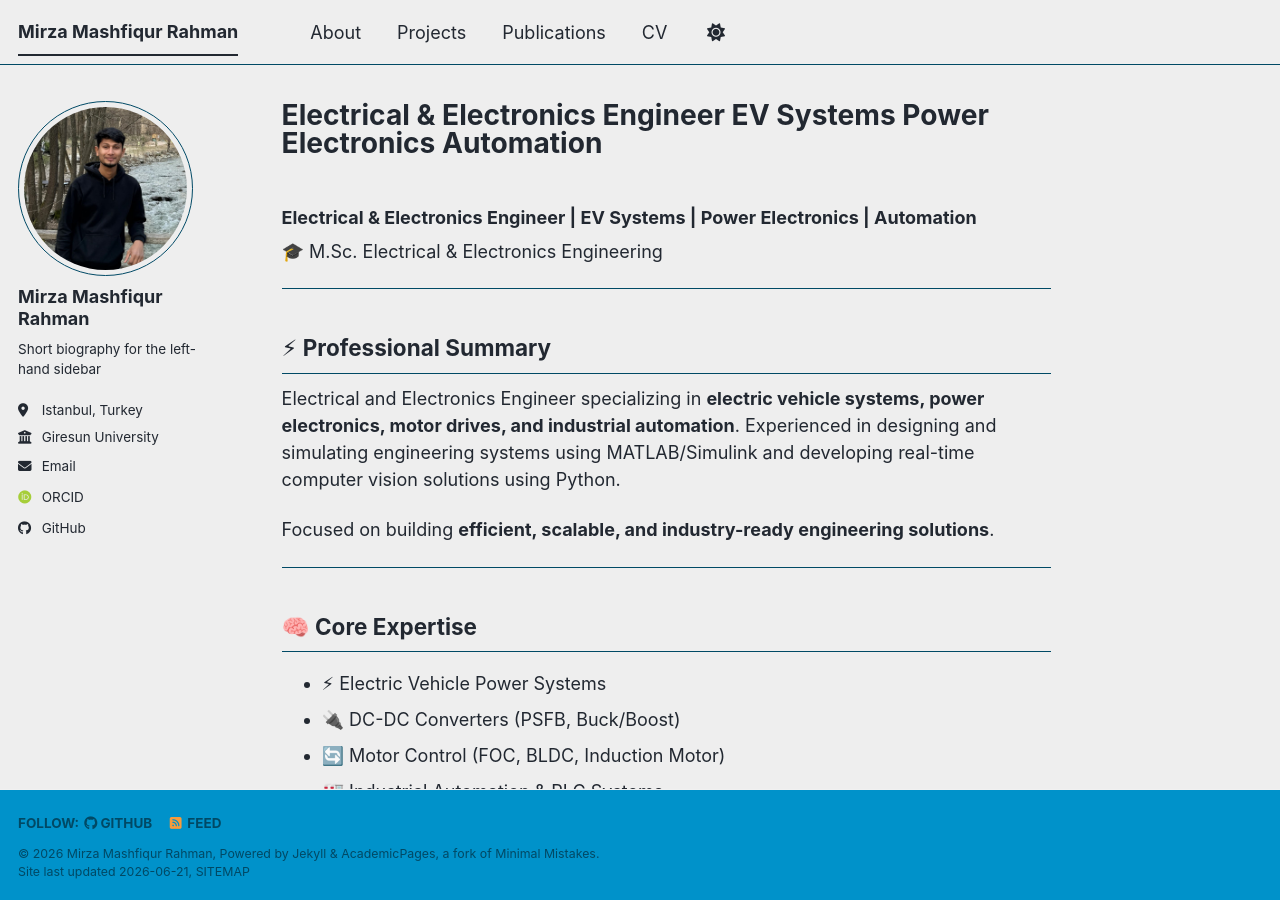
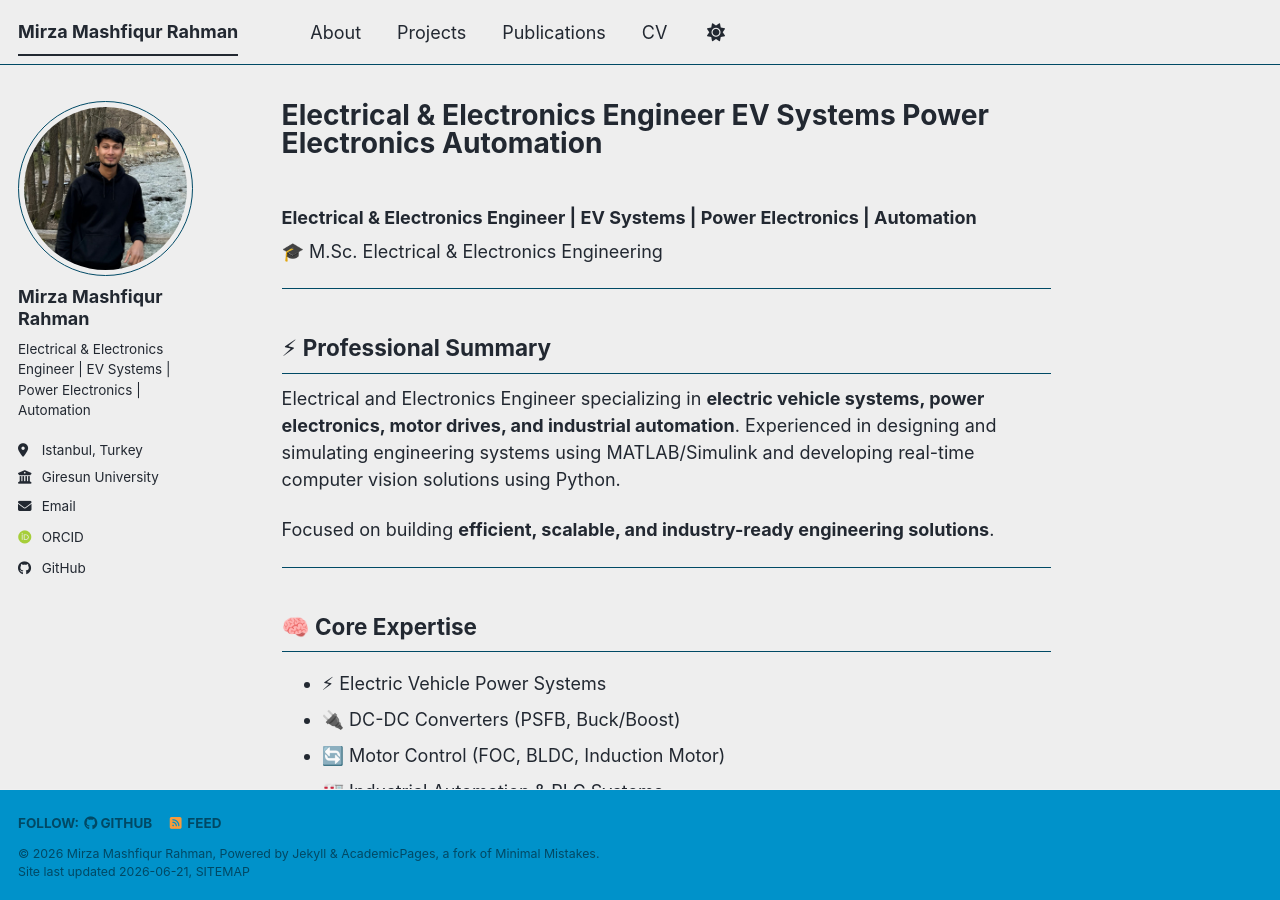
Before and after one commit to mashfique19/mashfique19.github.io, a Jekyll site: the page built from _pages/about.md, in a window 1280 px wide and 900 px high. Built offline with Jekyll 4.4.1, drawn with Linux system fonts in a browser that asks for light colours; some web fonts are replaced; a script bundle is joined from its source files by our own code; library files that are not in the unit come from our copies; our own code applies the rules of GitHub Pages for plain Markdown files.

Commit message:
Update _config.yml

```diff
--- a/_config.yml
+++ b/_config.yml
@@ -26,7 +26,7 @@ author:
   avatar           : "profile.jpg"
   name             : "Mirza Mashfiqur Rahman"
   pronouns         : # example: "she/her"
-  bio              : "Short biography for the left-hand sidebar"
+  bio              : "Electrical & Electronics Engineer | EV Systems | Power Electronics | Automation"
   location         : "Istanbul, Turkey"
   employer         : "Giresun University"
   uri              : # URL
```
